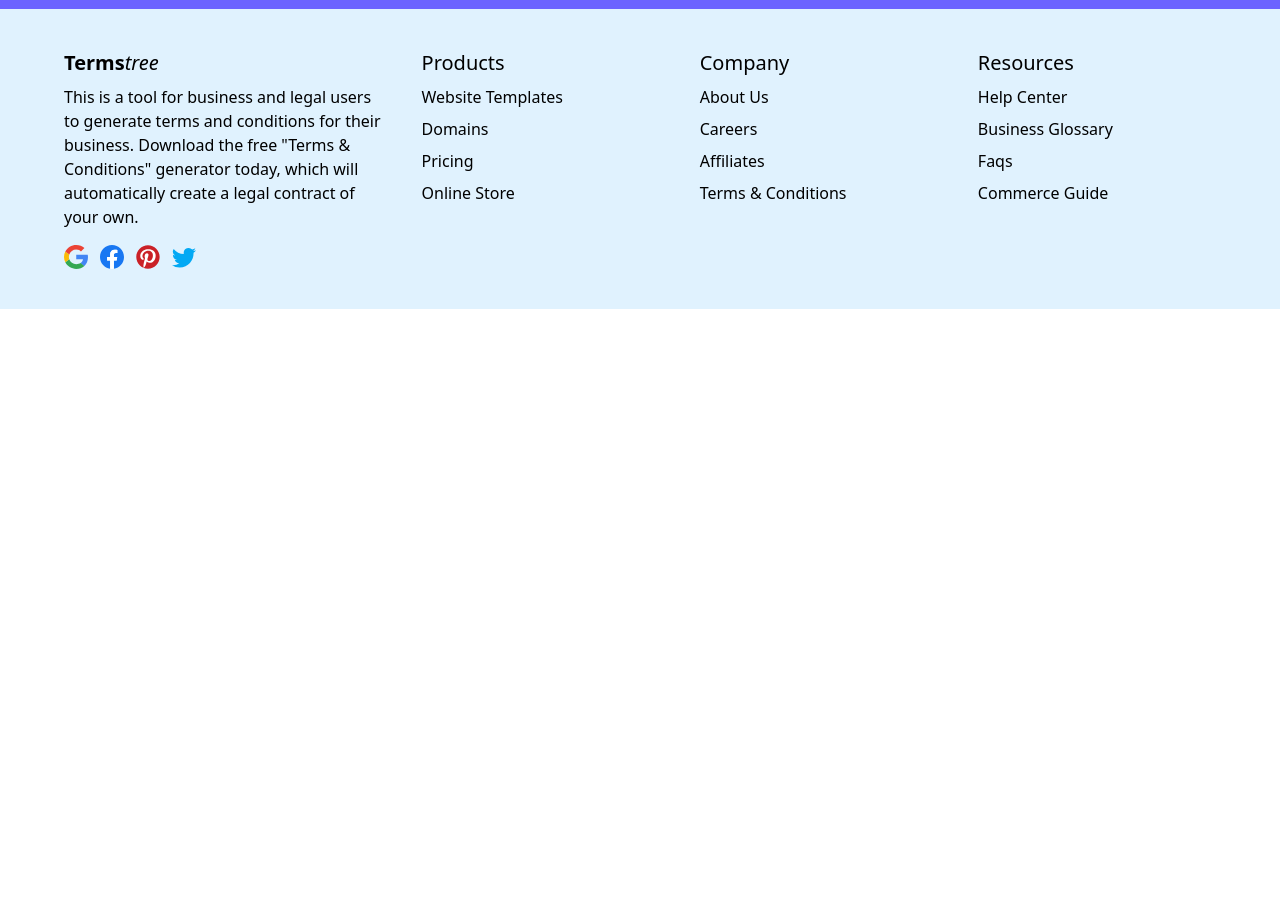
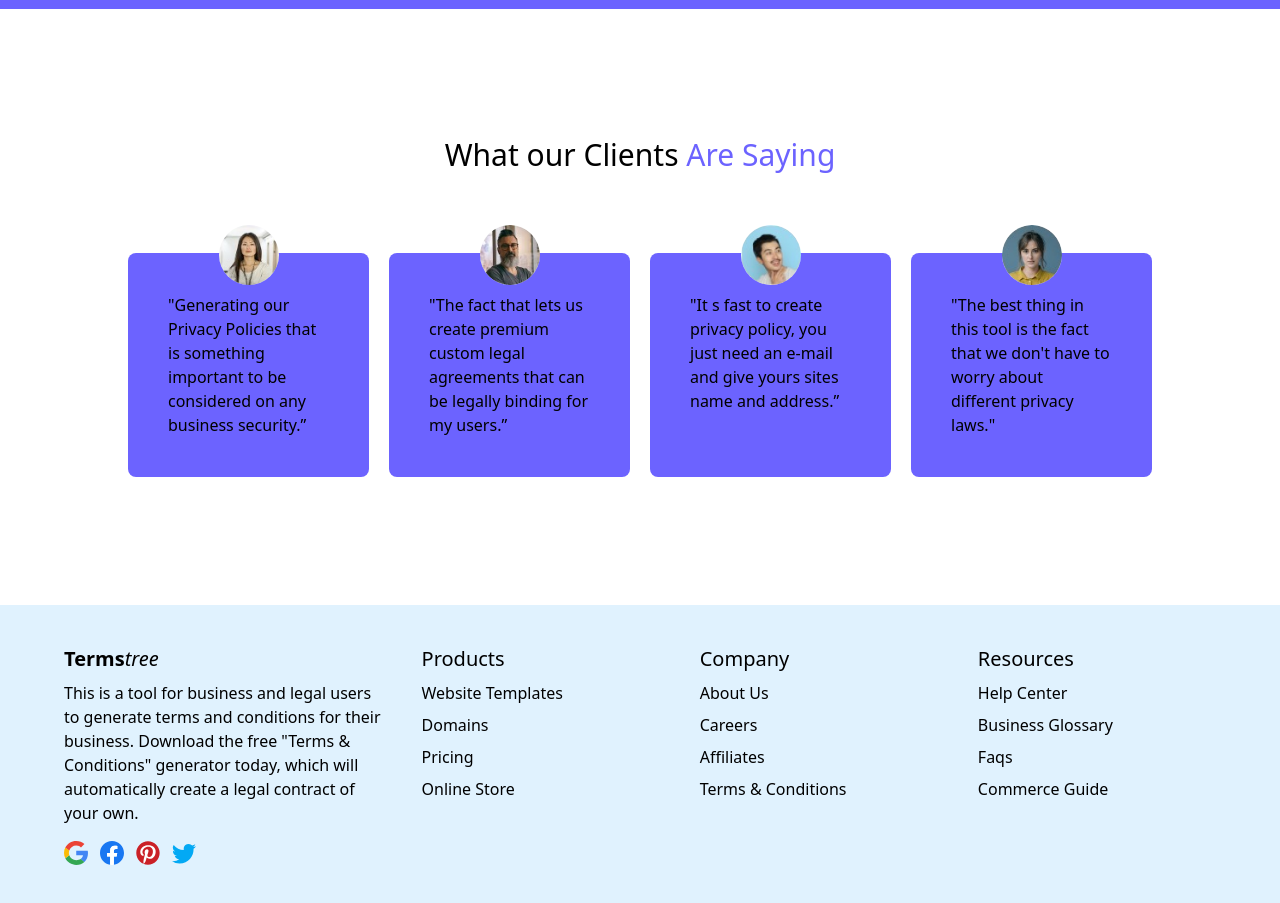
Before and after one commit to Elozino/privacy_generator, a Next.js app: page / in a window 1280 px wide. Shown: the part 3500-4403 px from the top of the page. Before the commit the page ends 3809 px from the top, so only its background shows below. Built offline with nearby package versions, Linux system fonts and the light colour scheme.

Commit message:
ui update

```diff
--- a/components/HomeScreen.tsx
+++ b/components/HomeScreen.tsx
@@ -1,4 +1,4 @@
-import { features, services } from '@/constants/data'
+import { features, services, testimonials } from '@/constants/data'
 import Head from 'next/head'
 import Image from 'next/image'
 import Link from 'next/link'
@@ -121,6 +121,21 @@
             </div>
           </div>
         </section>
+        <section className='px-32 my-32'>
+          <div className='mb-5'>
+            <h2 className='font-medium text-3xl text-center'>What our Clients {' '}
+              <span className='text-pryBlue'>Are Saying</span>
+            </h2>
+          </div>
+          <div className='grid grid-cols-4 gap-5 mt-20'>
+            {testimonials.map((item, index) => (
+              <div key={index} className='bg-pryBlue rounded-lg p-5 pt-10 lg:p-10 relative'>
+                <Image src={item.testifier} alt='' width={60} height={60} className='rounded-full absolute -top-7 left-1/2 -translate-x-1/2' style={{left: '50%'}} />
+                <p>{item.testimony}</p>
+              </div>
+            ))}
+          </div>
+        </section>
       </main>
       <Footer />
     </>
--- a/constants/data.ts
+++ b/constants/data.ts
@@ -43,3 +43,27 @@
     desc: "At Termstree we are constantly working to improve your experience keeping you up to speed about new updates and developments.",
   },
 ];
+
+import img1 from '/public/assets/client1.jpg'
+import img2 from '/public/assets/client2.jpg'
+import img3 from '/public/assets/client3.jpg'
+import img4 from '/public/assets/client4.jpg'
+
+export const testimonials = [
+  {
+    testimony: "\"Generating our    Privacy Policies that is something important to be considered on any business security.\”",
+    testifier: img1,
+  },
+  {
+    testimony: "\"The fact that lets us create premium custom legal agreements that can be legally binding for my users.\”",
+    testifier: img2,
+  },
+  {
+    testimony: "\"It s fast to create privacy policy, you just need an e-mail and give yours sites name and address.\”",
+    testifier: img3,
+  },
+  {
+    testimony: "\"The best thing in this tool is the fact that we don't have to worry about different privacy laws.\"",
+    testifier: img4,
+  },
+];
```
